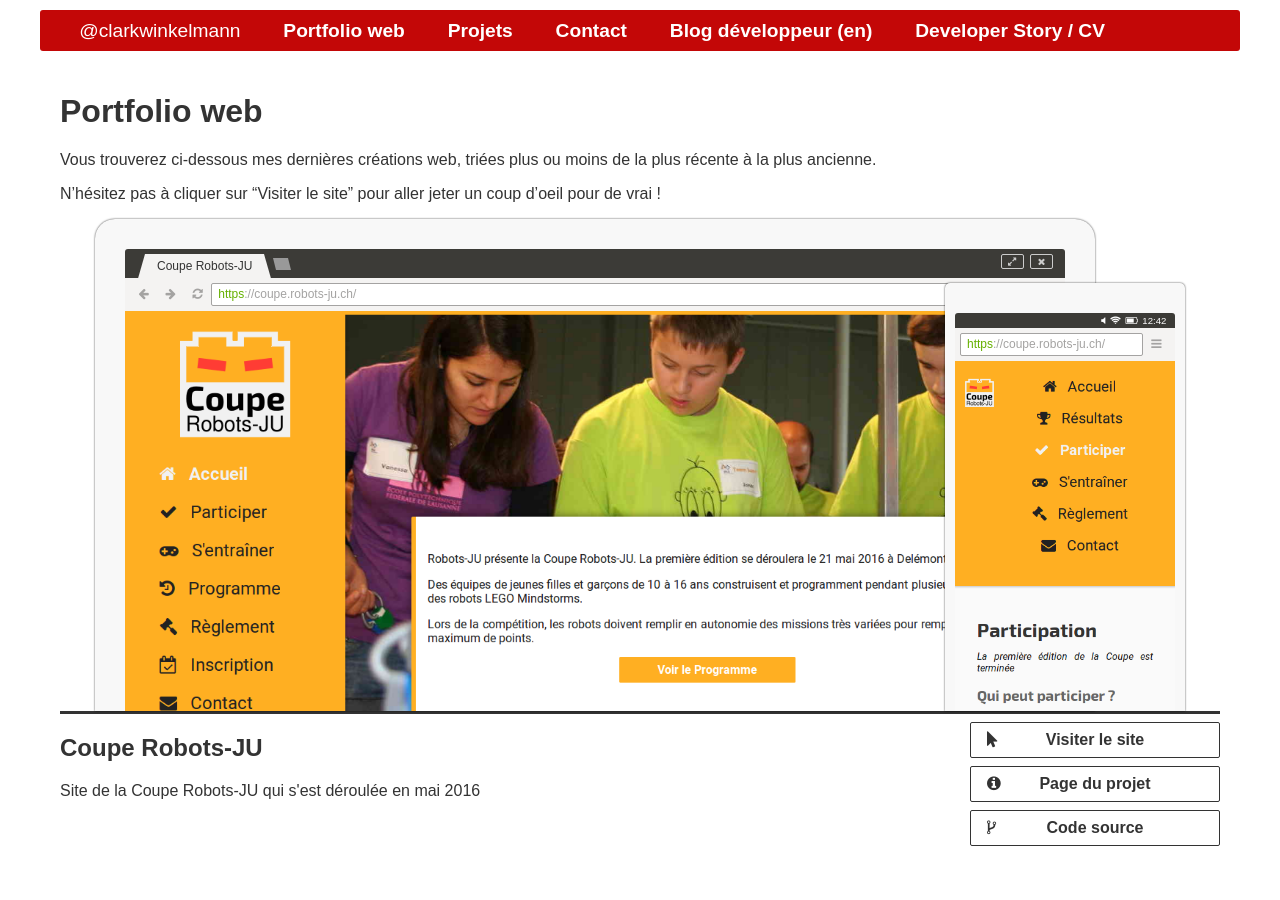
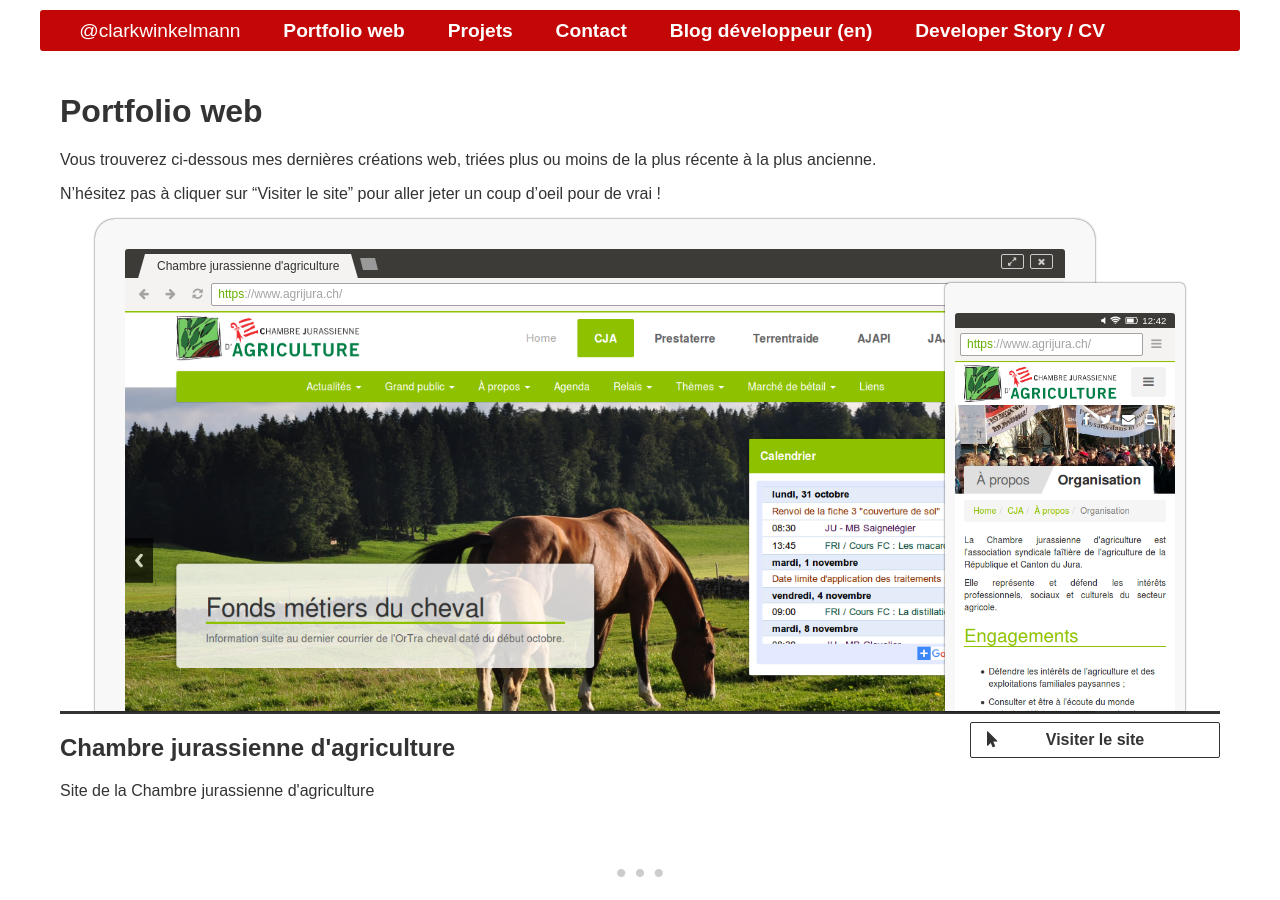
Before and after one commit to clarkwinkelmann/clarkwinkelmann.com, a Jekyll site: the page built from web-portfolio.md, in a window 1280 px wide and 900 px high. Built offline with Jekyll 4.4.1, drawn with Linux system fonts in a browser that asks for light colours; nearby versions of some CDN libraries; comment, search, counter and statistics services are not loaded.

Commit message:
Ajout agrijura.ch au portfolio

```diff
--- a/_data/websites.yaml
+++ b/_data/websites.yaml
@@ -1,3 +1,9 @@
+- title: Chambre jurassienne d'agriculture
+  url: https://www.agrijura.ch/
+  screenshot: /assets/websites/agrijura.ch.png
+  screenshot_mobile: /assets/websites/agrijura.ch-mobile.png
+  date_launched: 2016-10-13
+  description: Site de la Chambre jurassienne d'agriculture
 - title: Coupe Robots-JU
   url: https://coupe.robots-ju.ch/
   screenshot: /assets/websites/coupe.robots-ju.ch.png
```
Also changed, not shown: assets/websites/agrijura.ch-mobile.png (added), assets/websites/agrijura.ch.png (added).
